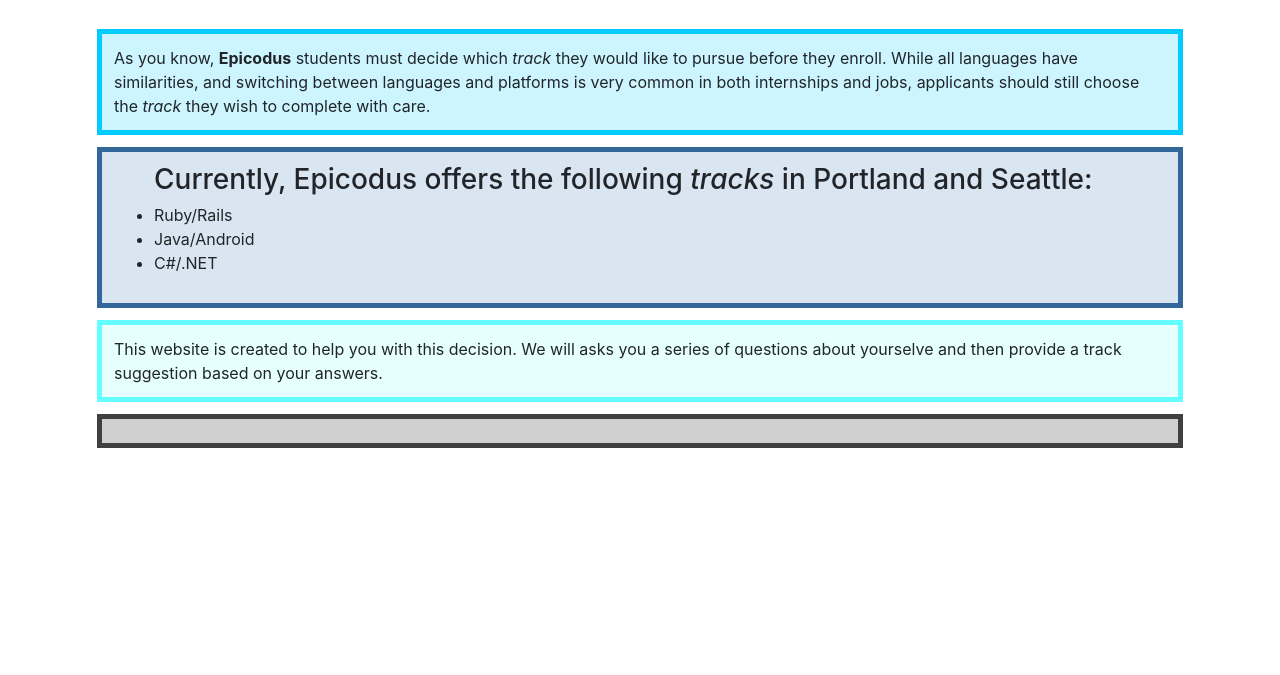
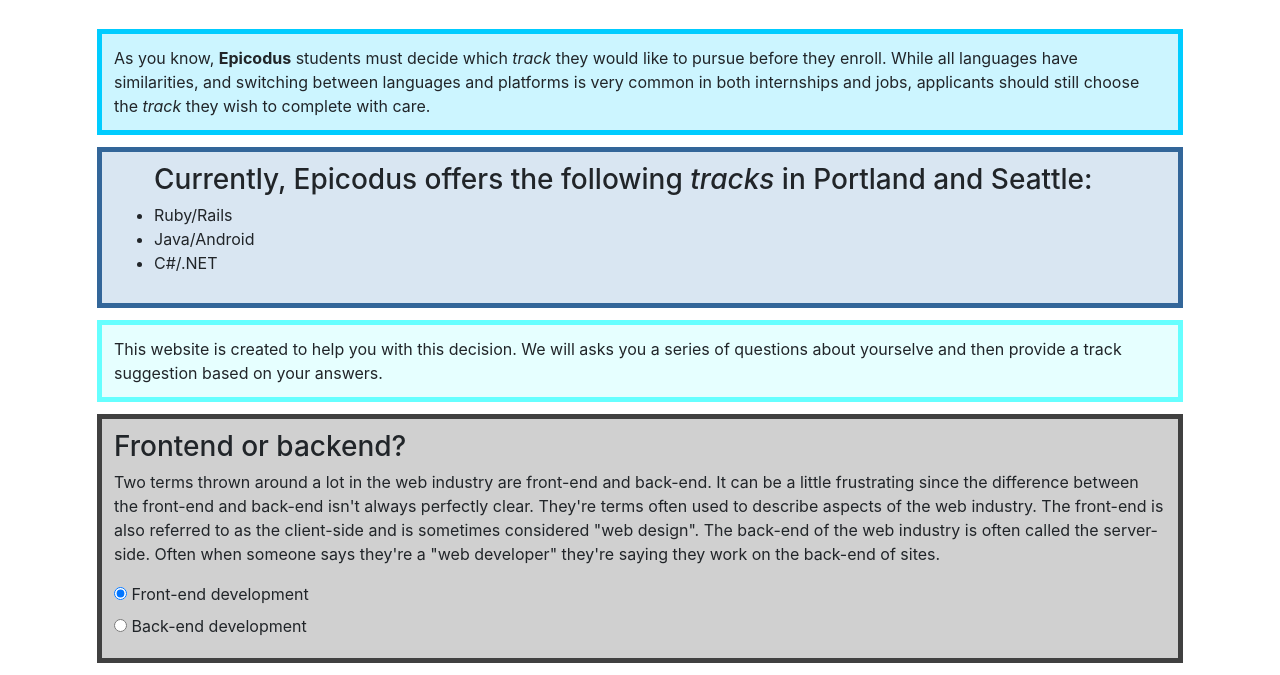
Before and after one commit to yetka/track-suggester, a plain HTML site: page index.html in a window 1280 px wide. Shown: the part 175-850 px from the top of the page. Before the commit the page ends 800 px from the top, so only its background shows below. Drawn offline with nearby package versions, Linux system fonts and the light colour scheme.

Commit message:
add first question labels

```diff
--- a/index.html
+++ b/index.html
@@ -29,6 +29,48 @@
       </div>
 
       <form id="questions">
+
+        <div class="question1">
+          <h3>Frontend or backend?</h3>
+          <p>
+            Two terms thrown around a lot in the web industry are front-end and back-end. It can be a little frustrating since the difference between the front-end and back-end isn't always perfectly clear. They're terms often used to describe aspects of the web industry. The front-end is also referred to as the client-side and is sometimes considered "web design". The back-end of the web industry is often called the server-side. Often when someone says they're a "web developer" they're saying they work on the back-end of sites.
+          </p>
+          <div class="radio">
+            <label>
+              <input type="radio" name="ends" value="front" checked>
+              Front-end development
+            </label>
+          </div>
+          <div class="radio">
+            <label>
+              <input type="radio" name="ends" value="back">
+              Back-end development
+            </label>
+          </div>
+        </div>
+
+
+
+
+<!-- <div class="radio">
+  <label>
+    <input type="radio" name="flavor" value="chocolate" checked>
+    Chocolate
+  </label>
+</div>
+<div class="radio">
+  <label>
+    <input type="radio" name="flavor" value="vanilla">
+    Vanilla
+  </label>
+</div>
+<div class="radio">
+  <label>
+    <input type="radio" name="flavor" value="cookiesandcream">
+    Cookies & Cream
+  </label>
+</div> -->
+
       </form>
 
       <div id="suggestions">
```
